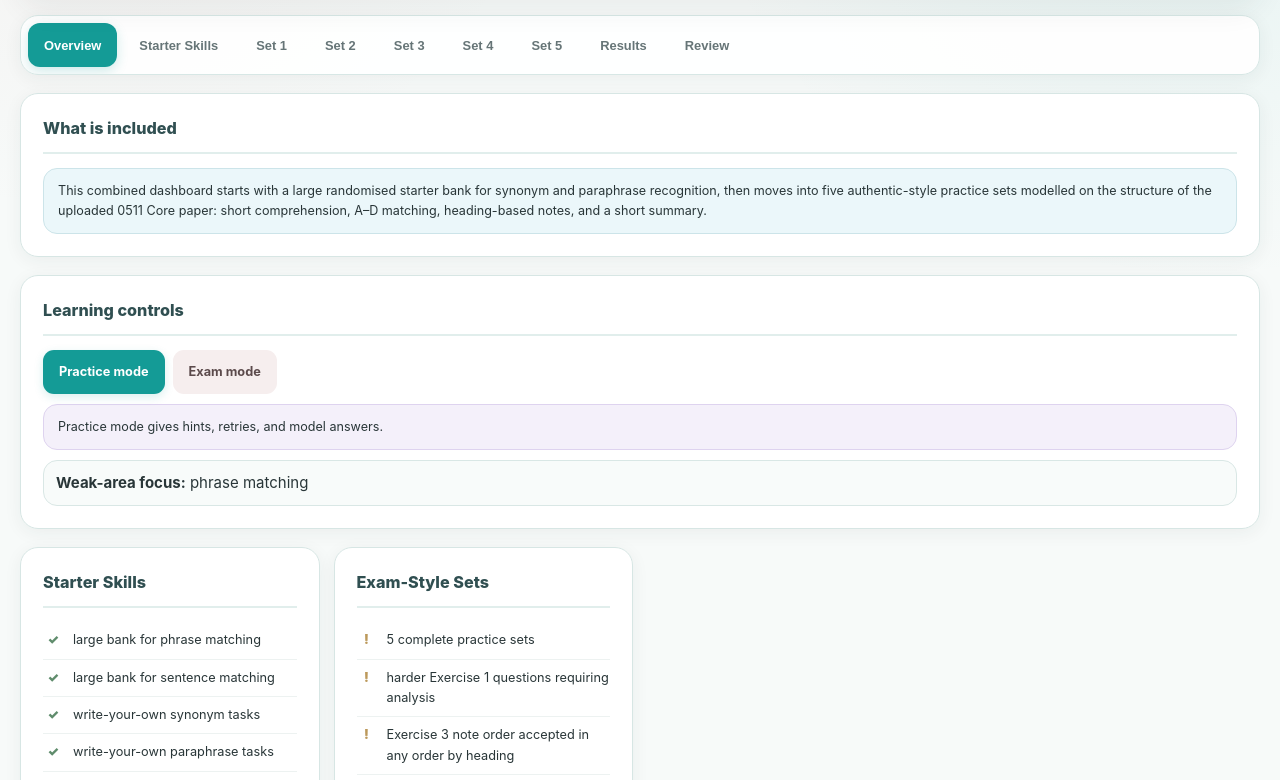
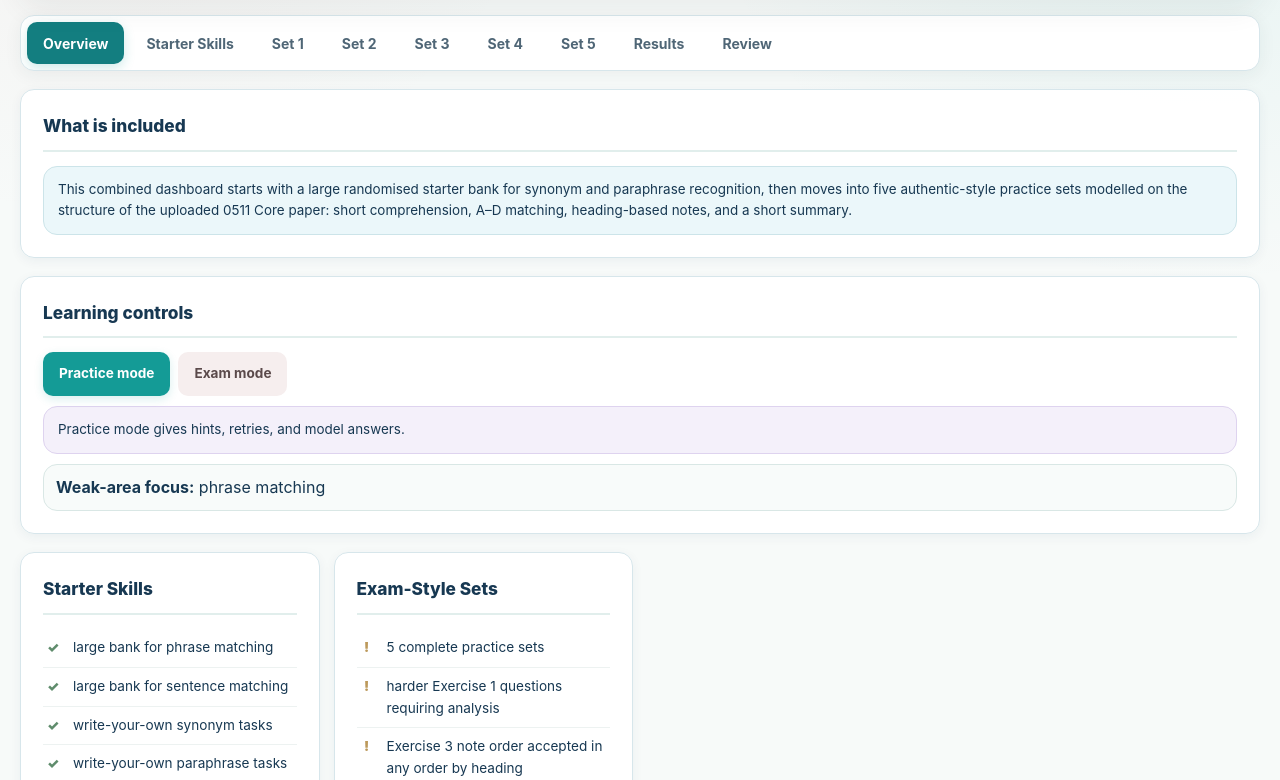
Before and after one commit to tobypottas-sketch/igcse-paraphrasing, a plain HTML site: page index.html in a window 1280 px wide. Shown: the part 284-1064 px from the top of the page. Drawn offline with Linux system fonts and the light colour scheme.

Commit message:
style: align shared skills-suite interface (#17)
* Add scoped shared visual theme for skills suite

* Load scoped skills suite theme after existing styles

```diff
--- a/index.html
+++ b/index.html
@@ -414,6 +414,7 @@ footer{border-top-color:#dbe8e6}
 @media(max-width:700px){.hub-return-link{padding:8px 12px;font-size:.78rem}}
 
 </style>
+<link rel="stylesheet" href="skills-suite-theme.css">
 </head><body>
 
 
--- /dev/null
+++ b/skills-suite-theme.css
@@ -0,0 +1,26 @@
+/* iGCSE Skills Suite — shared UI alignment, phase 1.
+   Presentation-only: no grading, exercise options or progress rules.
+   Use app-specific selectors to avoid overriding question controls. */
+:root {
+  --suite-teal: #137e80;
+  --suite-teal-dark: #0e5f61;
+  --suite-ink: #173852;
+  --suite-muted: #4f6676;
+  --suite-border: #d7e6eb;
+}
+html { font-size: 16px; }
+body { font-family: Inter, ui-sans-serif, system-ui, -apple-system, BlinkMacSystemFont, "Segoe UI", sans-serif; }
+.app-container { max-width: 1320px; margin-left: auto; margin-right: auto; }
+.hero-shell { border-radius: 22px; border-color: #cfe6e3; }
+.tab-bar { background: #fff; border: 1px solid var(--suite-border); border-radius: 14px; gap: 6px; padding: 6px; }
+.tab-btn { min-height: 42px; border-radius: 10px; padding: 10px 16px; font-family: inherit; font-size: .875rem; font-weight: 700; color: var(--suite-muted); }
+.tab-btn.active { background: var(--suite-teal); color: #fff; }
+.card { border-color: var(--suite-border); border-radius: 14px; box-shadow: 0 3px 12px rgba(23, 56, 82, .055); }
+.card-header { color: var(--suite-ink); font-weight: 800; }
+.btn { border-radius: 10px; font-family: inherit; }
+.btn-primary { background: var(--suite-teal); color: #fff; }
+.btn-primary:hover { background: var(--suite-teal-dark); }
+.btn-secondary { background: #edf4f5; color: var(--suite-ink); }
+.tab-btn:focus-visible, .btn:focus-visible, .hub-return-link:focus-visible { outline: 3px solid #2e73d6; outline-offset: 3px; }
+@media(max-width:700px) { .tab-btn { padding: 10px 12px; } }
+@media(prefers-reduced-motion:reduce) { .tab-btn, .btn { transition: none; } }
```
